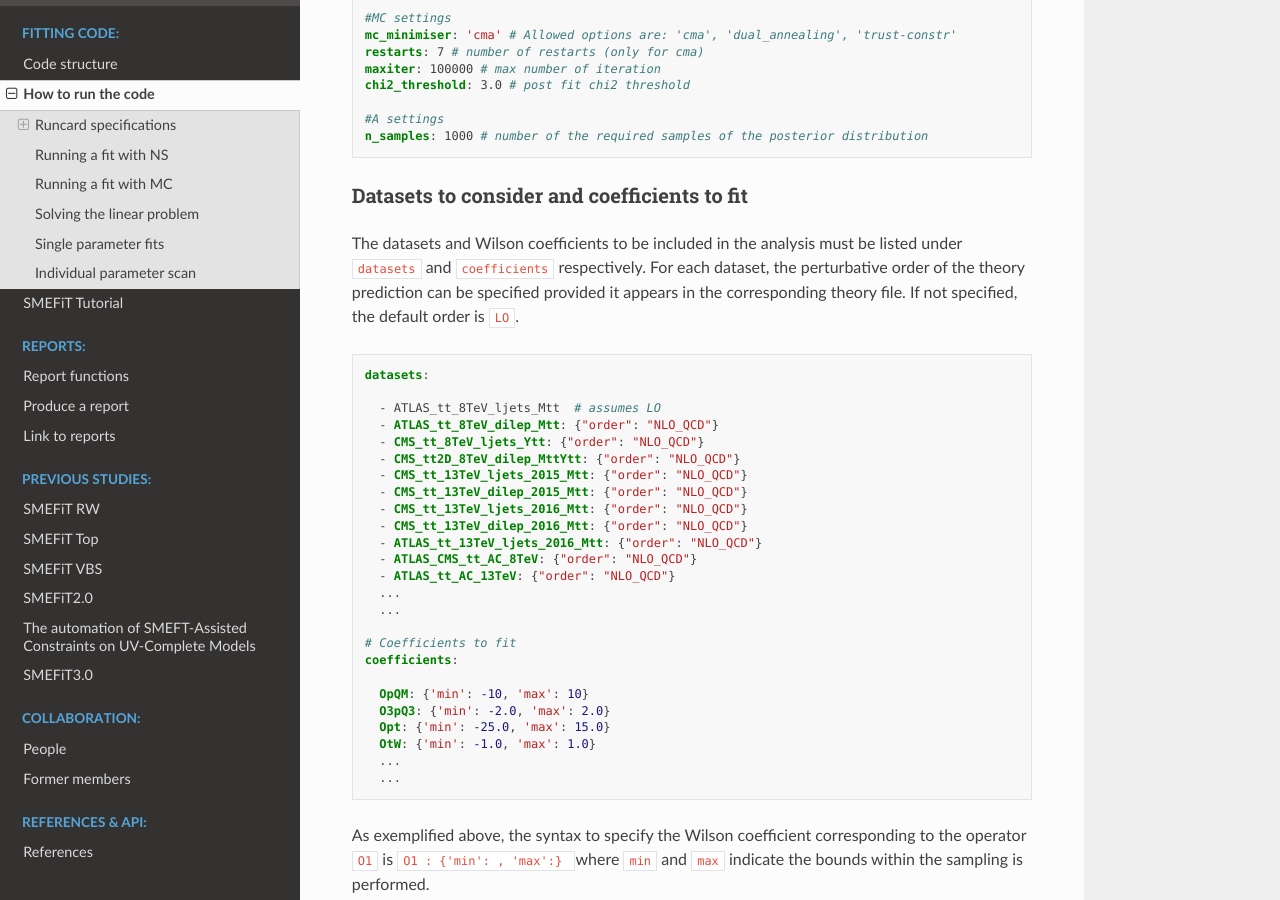
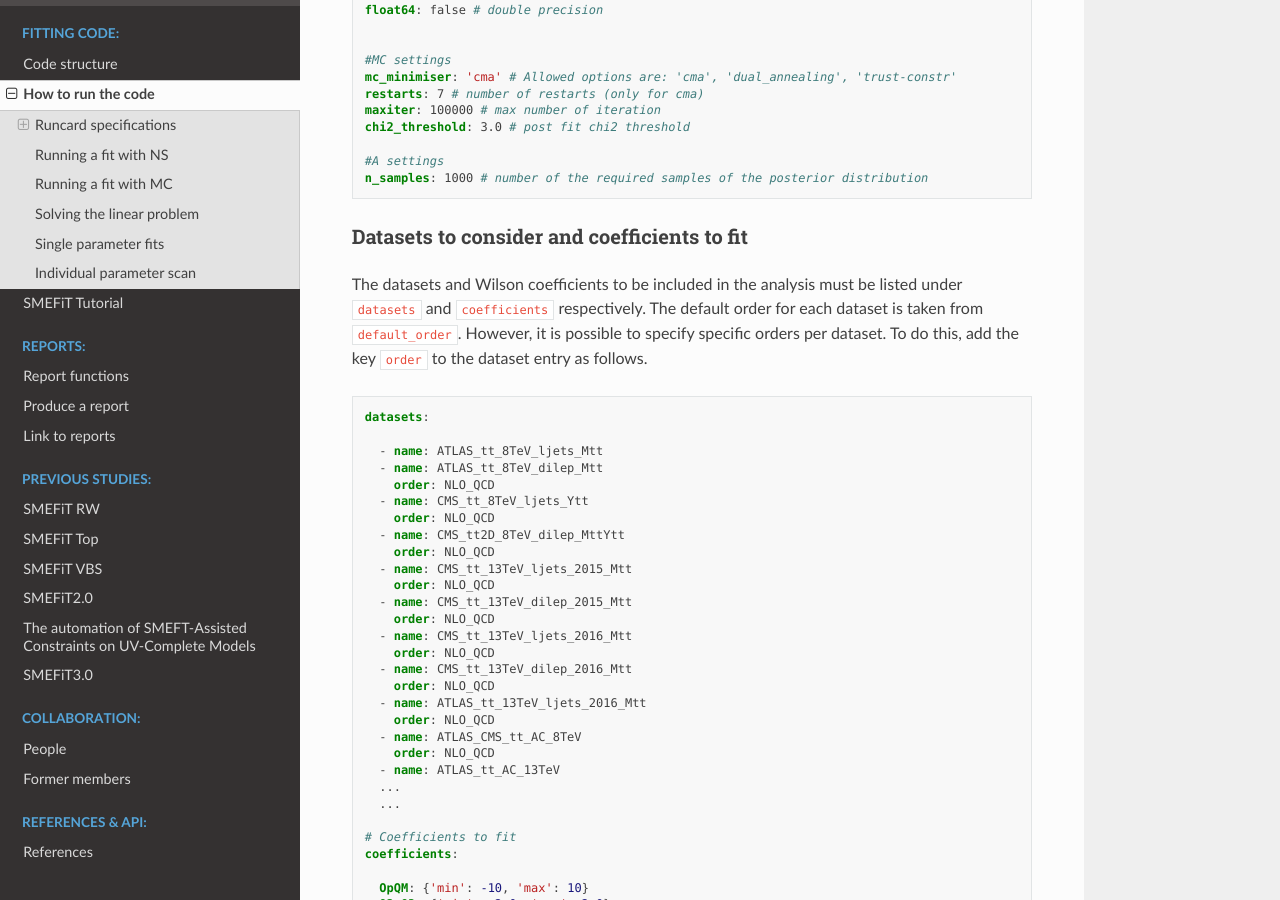
Before and after one commit to LHCfitNikhef/smefit_release, a Sphinx documentation site: the page built from docs/source/fitting_code/running.md, in a window 1280 px wide and 900 px high, scrolled down 1685 px. Built offline with Sphinx 7.4.7 and the Read the Docs theme 3.1.0, drawn with Linux system fonts in a browser that asks for light colours; pages that are not in the unit, such as notebooks, are missing from menus; some of the changed text lies outside the part shown.

Commit message:
making all dataset entries of same type

````diff
--- a/docs/source/fitting_code/running.md
+++ b/docs/source/fitting_code/running.md
@@ -41,11 +41,14 @@ theory_path:
 
 ```
 ### Theory specifications
+The default perturbative order of the theory prediction is set by the key ``default_order``. Orders may also be specified
+per datset, see [here](./example.html#datasets-to-consider-and-coefficients-to-fit) for more details.
 The order in the EFT expansion should be specified by setting ``use_quad`` to either ``True`` or ``False`` to include quadratic or only linear corrections respectively. The option ``use_t0`` controls the use
 of the ``t0`` prescription and ``use_theory_covmat`` specifies whether or not to use the theory covariance matrix
-which can be specified in the theory files. The perturbative order of the theory prediction can be specified per dataset, see [here](./example.html#datasets-to-consider-and-coefficients-to-fit) for more details.
+which can be specified in the theory files.
 
 ```yaml
+default_order: LO
 use_quad: False
 use_t0: False
 use_theory_covmat: True
@@ -87,23 +90,32 @@ n_samples: 1000 # number of the required samples of the posterior distribution
 
 ### Datasets to consider and coefficients to fit
 The datasets and Wilson coefficients to be included in the analysis must be listed under ``datasets``
-and ``coefficients`` respectively. For each dataset, the perturbative order of the theory prediction can be specified
-provided it appears in the corresponding theory file. If not specified, the default order is ``LO``.
+and ``coefficients`` respectively. The default order for each dataset is taken from  ``default_order``. However, it is
+possible to specify specific orders per dataset. To do this, add the key ``order`` to the dataset entry as follows.
 
 ```yaml
 datasets:
 
-  - ATLAS_tt_8TeV_ljets_Mtt  # assumes LO
-  - ATLAS_tt_8TeV_dilep_Mtt: {"order": "NLO_QCD"}
-  - CMS_tt_8TeV_ljets_Ytt: {"order": "NLO_QCD"}
-  - CMS_tt2D_8TeV_dilep_MttYtt: {"order": "NLO_QCD"}
-  - CMS_tt_13TeV_ljets_2015_Mtt: {"order": "NLO_QCD"}
-  - CMS_tt_13TeV_dilep_2015_Mtt: {"order": "NLO_QCD"}
-  - CMS_tt_13TeV_ljets_2016_Mtt: {"order": "NLO_QCD"}
-  - CMS_tt_13TeV_dilep_2016_Mtt: {"order": "NLO_QCD"}
-  - ATLAS_tt_13TeV_ljets_2016_Mtt: {"order": "NLO_QCD"}
-  - ATLAS_CMS_tt_AC_8TeV: {"order": "NLO_QCD"}
-  - ATLAS_tt_AC_13TeV: {"order": "NLO_QCD"}
+  - name: ATLAS_tt_8TeV_ljets_Mtt
+  - name: ATLAS_tt_8TeV_dilep_Mtt
+    order: NLO_QCD
+  - name: CMS_tt_8TeV_ljets_Ytt
+    order: NLO_QCD
+  - name: CMS_tt2D_8TeV_dilep_MttYtt
+    order: NLO_QCD
+  - name: CMS_tt_13TeV_ljets_2015_Mtt
+    order: NLO_QCD
+  - name: CMS_tt_13TeV_dilep_2015_Mtt
+    order: NLO_QCD
+  - name: CMS_tt_13TeV_ljets_2016_Mtt
+    order: NLO_QCD
+  - name: CMS_tt_13TeV_dilep_2016_Mtt
+    order: NLO_QCD
+  - name: ATLAS_tt_13TeV_ljets_2016_Mtt
+    order: NLO_QCD
+  - name: ATLAS_CMS_tt_AC_8TeV
+    order: NLO_QCD
+  - name: ATLAS_tt_AC_13TeV
   ...
   ...
 
````
Also changed, not shown: 15 other files.
